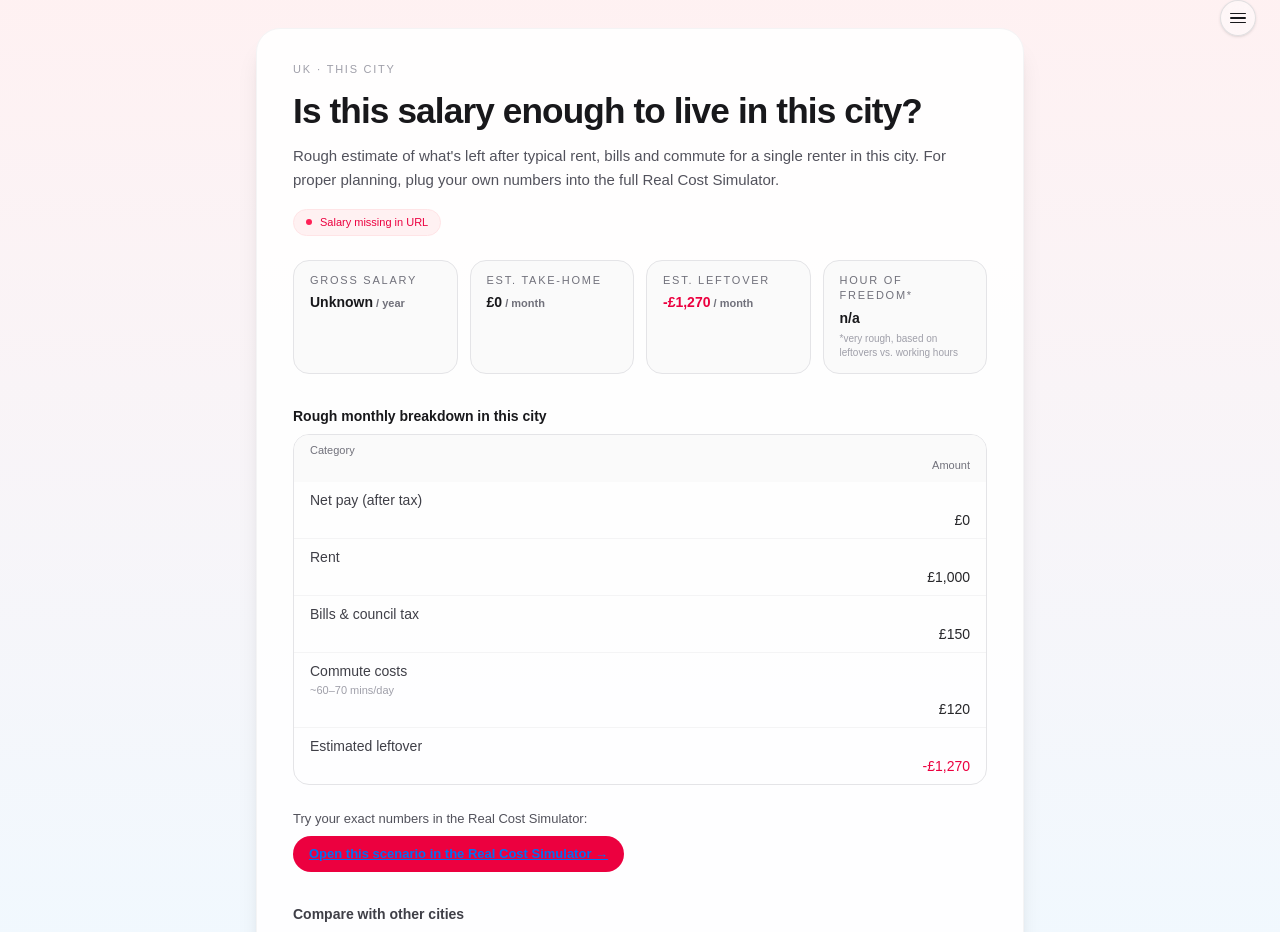
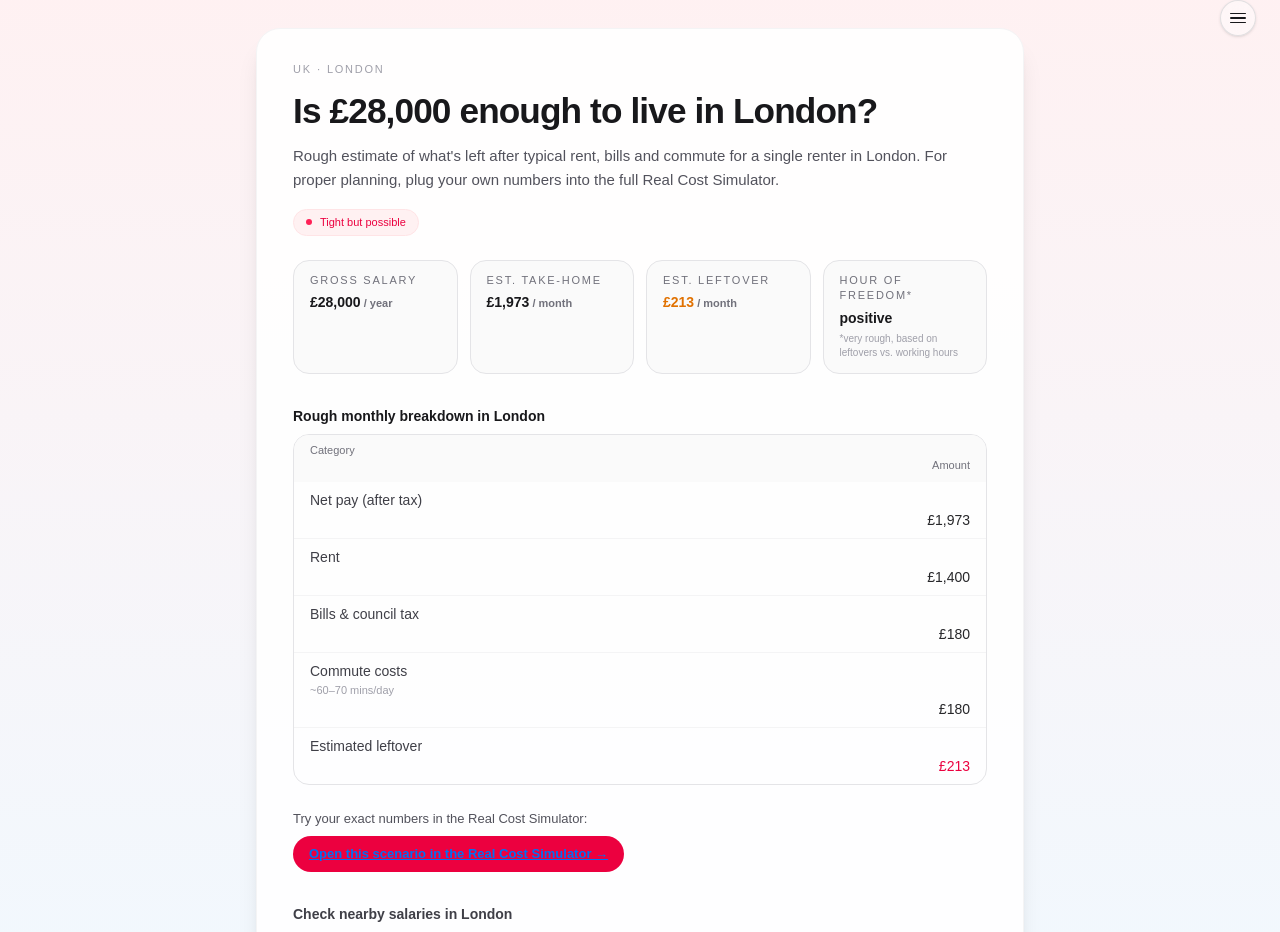
Before and after one commit to bendover19/real-cost-sim, a Next.js app: page /enough in a window 1280 px wide. Shown: the part 12-944 px from the top of the page. Built offline with nearby package versions, Linux system fonts and the light colour scheme.

Commit message:
Update EnoughClient.tsx

```diff
--- a/app/enough/EnoughClient.tsx
+++ b/app/enough/EnoughClient.tsx
@@ -30,13 +30,12 @@ export default function EnoughClient() {
   const searchParams = useSearchParams();
   const pathname = usePathname();
 
-  // 1) Prefer query params: /enough/uk/london?salary=28000
+  // --- 1. Read from query string first: /enough?country=uk&city=london&salary=28000
   let country = (searchParams.get("country") ?? "").toLowerCase();
   let citySlug = (searchParams.get("city") ?? "").toLowerCase();
   let rawSalary = searchParams.get("salary");
 
-  // 2) Fallback: read country + city from path /enough/uk/london
-  //    (we intentionally do NOT read salary from the path for SEO)
+  // --- 2. Fallback: read country + city from path /enough/uk/london
   if ((!country || !citySlug) && pathname) {
     const segments = pathname.split("/").filter(Boolean); // e.g. ["enough","uk","london"]
     const idx = segments.indexOf("enough");
@@ -45,22 +44,25 @@ export default function EnoughClient() {
     if (after.length >= 2) {
       if (!country) country = after[0].toLowerCase();
       if (!citySlug) citySlug = after[1].toLowerCase();
-      // do NOT set rawSalary here – keep it query-param only
     }
   }
 
-  // Default country if still missing
+  // --- 3. Sensible defaults if still missing (for /enough)
   if (!country) country = "uk";
+  if (!citySlug) citySlug = "london";
 
   const city = getCityConfig(citySlug);
-  const salary = parseSalary(rawSalary);
+  const salaryFromQuery = parseSalary(rawSalary);
 
-  const cityLabel = city?.label ?? (citySlug || "this city");
+  // Default salary if none given anywhere
+  const grossAnnual = salaryFromQuery || 28000;
+
+  const cityLabel = city?.label ?? citySlug;
   const countryLabel = (city?.country ?? country).toUpperCase();
 
   // income
-  const grossAnnual = salary;
-  const netAnnual = grossAnnual > 0 ? approximateNetFromGrossUK(grossAnnual) : 0;
+  const netAnnual =
+    grossAnnual > 0 ? approximateNetFromGrossUK(grossAnnual) : 0;
   const netMonthly = netAnnual / 12;
 
   // costs (rough)
@@ -71,34 +73,34 @@ export default function EnoughClient() {
   const leftover = netMonthly - rent - bills - commute;
 
   const verdict =
-    !grossAnnual
-      ? "Salary missing in URL"
-      : leftover > 400
+    leftover > 400
       ? "Comfortable (roughly)"
       : leftover > 0
       ? "Tight but possible"
       : "Extremely tight / probably not sustainable";
 
-  const baseCityUrl = `/enough/${country}/${citySlug || "london"}`;
-  const simulatorUrl = `/sim?country=${country}&city=${citySlug}&salary=${grossAnnual || ""}`;
+  const baseCityUrl = `/enough/${country}/${citySlug}`;
+  const simulatorUrl = `/sim?country=${country}&city=${citySlug}&salary=${grossAnnual}`;
 
   // ---------- Internal linking helpers (SEO + UX) ----------
 
-  // Nearby salaries: +/- £2k from current, only if we have a valid salary
-  const nearbySalaries =
-    grossAnnual > 0
-      ? [grossAnnual - 2000, grossAnnual + 2000].filter((n) => n > 0)
-      : [];
+  // Nearby salaries: +/- £2k from current
+  const nearbySalaries = [grossAnnual - 2000, grossAnnual + 2000].filter(
+    (n) => n > 0
+  );
 
   // Some “anchor” cities to cross-link to; you can tweak this list
-  const anchorCitySlugs = ["london", "manchester", "birmingham", "bristol", "edinburgh"];
+  const anchorCitySlugs = [
+    "london",
+    "manchester",
+    "birmingham",
+    "bristol",
+    "edinburgh",
+  ];
 
   const otherCities = anchorCitySlugs
     .filter((slug) => slug !== citySlug)
-    .slice(0, 4); // keep it small and tidy
-
-  // Fallback salary to use in those links if none in URL
-  const fallbackSalary = grossAnnual || 28000;
+    .slice(0, 4);
 
   return (
     <section className="w-full max-w-3xl">
@@ -109,9 +111,7 @@ export default function EnoughClient() {
 
         <h1 className="text-3xl md:text-[2.2rem] font-semibold tracking-tight text-zinc-900 mb-3">
           Is{" "}
-          {grossAnnual
-            ? `£${grossAnnual.toLocaleString("en-GB")}`
-            : "this salary"}{" "}
+          {`£${grossAnnual.toLocaleString("en-GB")}`}{" "}
           enough to live in {cityLabel}?
         </h1>
 
@@ -133,7 +133,7 @@ export default function EnoughClient() {
               Gross salary
             </p>
             <p className="font-semibold text-zinc-900">
-              {grossAnnual ? formatGBP(grossAnnual) : "Unknown"}
+              {formatGBP(grossAnnual)}
               <span className="text-[11px] text-zinc-500"> / year</span>
             </p>
           </div>
@@ -172,7 +172,7 @@ export default function EnoughClient() {
               Hour of freedom*
             </p>
             <p className="font-semibold text-zinc-900">
-              {grossAnnual ? (leftover > 0 ? "positive" : "negative") : "n/a"}
+              {leftover > 0 ? "positive" : "negative"}
             </p>
             <p className="text-[10px] text-zinc-400 mt-1">
               *very rough, based on leftovers vs. working hours
@@ -194,16 +194,8 @@ export default function EnoughClient() {
             <Row label="Net pay (after tax)" value={netMonthly} />
             <Row label="Rent" value={rent} />
             <Row label="Bills & council tax" value={bills} />
-            <Row
-              label="Commute costs"
-              value={commute}
-              note="~60–70 mins/day"
-            />
-            <Row
-              label="Estimated leftover"
-              value={leftover}
-              highlight
-            />
+            <Row label="Commute costs" value={commute} note="~60–70 mins/day" />
+            <Row label="Estimated leftover" value={leftover} highlight />
           </div>
         </div>
 
@@ -246,7 +238,7 @@ export default function EnoughClient() {
                 const conf = UK_CITIES.find((c) => c.slug === slug);
                 const label =
                   conf?.label ?? slug.charAt(0).toUpperCase() + slug.slice(1);
-                const href = `/enough/${country}/${slug}?salary=${fallbackSalary}`;
+                const href = `/enough/${country}/${slug}?salary=${grossAnnual}`;
                 return (
                   <a
                     key={slug}
```
